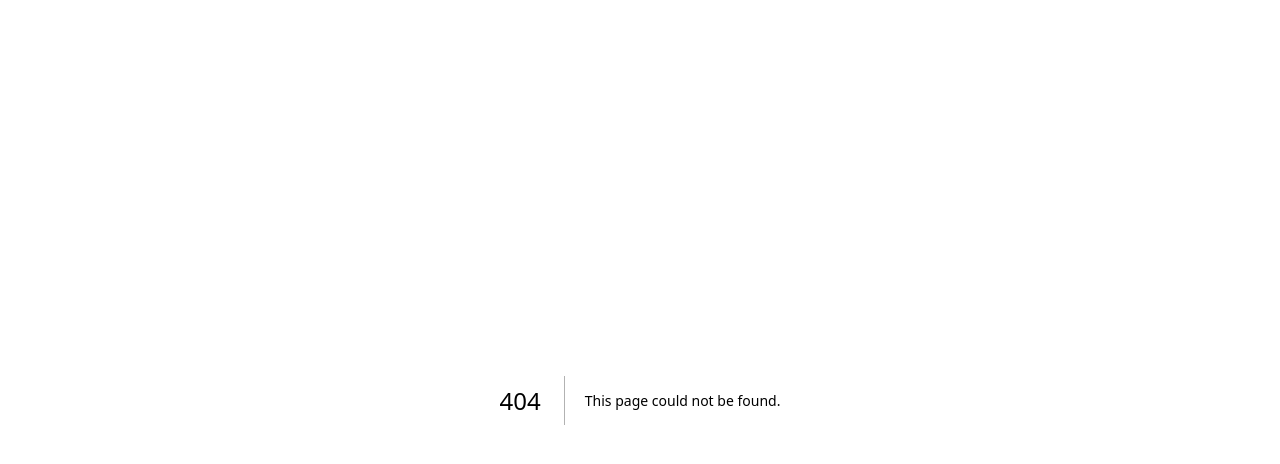
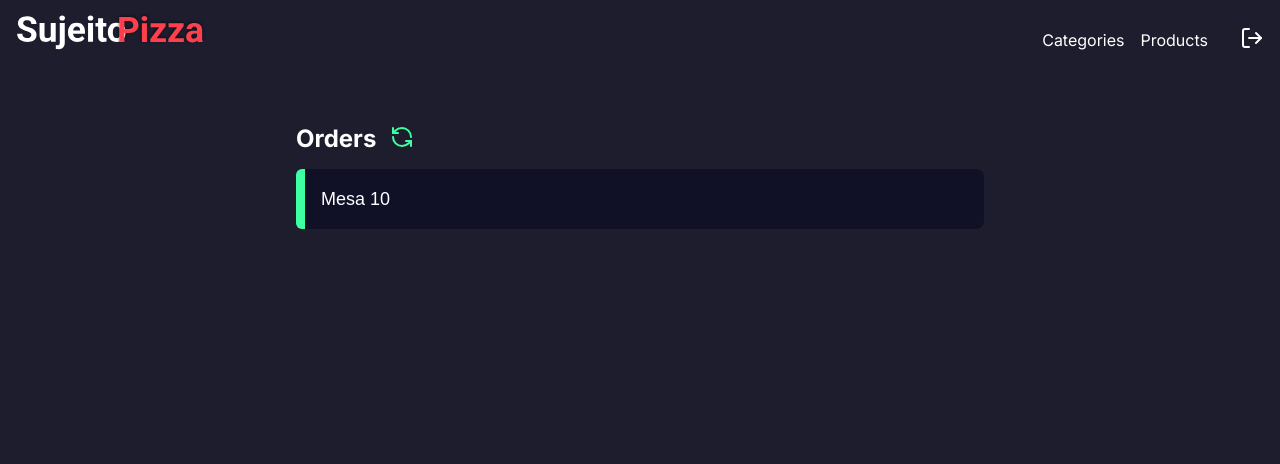
Before and after one commit to rike14/project_pizza, a Next.js app in the folder web/: page /dashboard in a window 1280 px wide. Before the commit this address had no page. Shown: the top 464 px of the page. Built offline with nearby package versions, Linux system fonts and the light colour scheme.

Commit message:
add styles buttons , add pages login, logout, signup.

```diff
--- /dev/null
+++ b/web/src/app/dashboard/components/header/index.tsx
@@ -0,0 +1,61 @@
+"use client"
+import Loading from '@/app/components/loading/loading'
+import { deleteCookie } from 'cookies-next'
+import { LogOutIcon } from 'lucide-react'
+import Image from 'next/image'
+import Link from 'next/link'
+import { useRouter } from 'next/navigation'
+import { Suspense, useState } from 'react'
+import styles from './styles.module.scss'
+import logoImg from '/public/logo.svg'
+
+export function Header(){
+    const router = useRouter()
+    const [loading, useLoading] = useState(false)
+
+    async function handleLogout (){
+        useLoading(true)
+
+        deleteCookie("session", { path: "/"})
+
+        router.replace("/")
+    }
+
+    return(
+        <Suspense fallback={<Loading />}>
+            <header className={styles.headerContainer}>
+                <div className={styles.headerContent}>
+                    <Link href="/dashboard">
+                        <Image
+                            alt="Logo image"
+                            src={logoImg}
+                            width={190}
+                            height={60}
+                            priority={true}
+                            quality={100}
+                        />
+                    </Link>
+
+                    <nav>
+                        <Link href="/dashboard/category">
+                            Categories
+                        </Link>
+                        <Link href="/dashboard/product">
+                            Products
+                        </Link>
+
+                        <form action={handleLogout}>
+                            <button type='submit'>
+                                <LogOutIcon
+                                    size={24}
+                                />
+                            </button>
+                        </form>
+                    </nav>
+
+
+                </div>
+            </header>
+        </Suspense>
+    )
+}
--- /dev/null
+++ b/web/src/app/dashboard/components/header/styles.module.scss
@@ -0,0 +1,42 @@
+.headerContainer {
+    height: 5rem;
+}
+
+.headerContent {
+    max-width: 1280px;
+    height: 5rem;
+    margin: 0 auto;
+    padding: 0 16px;
+    display: flex;
+    justify-content: space-between;
+
+    nav {
+        display: flex;
+        align-items: center;
+        gap: 16px;
+
+        a {
+            color: var(--white);
+            text-decoration: none;
+            transition: color .8s;
+
+            &:hover {
+                color: var(--green-900);
+            }
+        }
+
+        button {
+            border: 0;
+            background-color: transparent;
+            margin-left: 16px;
+            transition: transform 0.5s;
+            color: var(--white);
+
+            &:hover {
+                transform: scale(1.2);
+                color: var(--green-900);
+            }
+        }
+
+    }
+}
--- /dev/null
+++ b/web/src/app/dashboard/components/orders/index.tsx
@@ -0,0 +1,22 @@
+import { RefreshCcw } from 'lucide-react'
+import styles from './styles.module.scss'
+
+export default function Orders(){
+    return(
+        <main className={styles.container}>
+            <section className={styles.containerSection}>
+                <h1>Orders</h1>
+                <button>
+                    <RefreshCcw size={24} />
+                </button>
+            </section>
+
+            <section className={styles.listOrders}>
+                <button className={styles.orderItem}>
+                    <div className={styles.tag}></div>
+                    <span>Mesa 10</span>
+                </button>
+            </section>
+        </main>
+    )
+}
--- /dev/null
+++ b/web/src/app/dashboard/components/orders/styles.module.scss
@@ -0,0 +1,62 @@
+.container {
+    max-width: 720px;
+    margin: 20px auto;
+    padding: 0 16px;
+    display: flex;
+    justify-content: space-between;
+    flex-direction: column;
+
+    h1 {
+        color: var(--white)
+    }
+}
+
+.containerSection {
+    display: flex;
+    align-items: center;
+    margin-bottom: 16px;
+    margin-top: 24px;
+    gap: 14px;
+
+    button {
+        background-color: transparent;
+        border: 0;
+        transition: all 2s;
+        color: var(--green-900);
+
+
+        &:hover{
+            transform: rotate(240deg);
+            color: var(--red-900);
+        }
+    }
+}
+
+.listOrders {
+    display: flex;
+    flex-direction: column;
+    gap: 16px;
+}
+
+.orderItem {
+    display: flex;
+    background-color: var(--dark-900);
+    align-items: center;
+    border: 0;
+    font-size: 18px;
+    border-radius: 8px;
+    color: var(--white);
+    transition: all 0.5s;
+
+    &:hover {
+        filter: brightness(1.2);
+    }
+}
+
+.tag {
+    width: 9px;
+    height: 60px;
+    background-color: var(--green-900);
+    border-radius: 6px 0 0 6px;
+    margin-right: 16px;
+}
--- /dev/null
+++ b/web/src/app/dashboard/layout.tsx
@@ -0,0 +1,12 @@
+import { Header } from "./components/header"
+
+export default function DashboardLayout({ children }:
+    {children: React.ReactNode}
+){
+    return (
+        <>
+            <Header />
+            {children}
+        </>
+    )
+}
--- /dev/null
+++ b/web/src/app/dashboard/page.tsx
@@ -0,0 +1,9 @@
+import Orders from "./components/orders";
+
+export default function Dashboard() {
+    return (
+        <>
+            <Orders />
+        </>
+    )
+}
--- a/web/src/app/page.module.scss
+++ b/web/src/app/page.module.scss
@@ -14,6 +14,10 @@
     justify-content: center;
     gap: 16px;
     width: 600px;
+
+    h1 {
+        color: var(--white)
+    }
 
     form {
         color: var(--white);
```
Also changed, not shown: web/src/app/page.tsx (+46 -1 lines), web/src/app/signup/page.tsx (added, +86 -0 lines).
